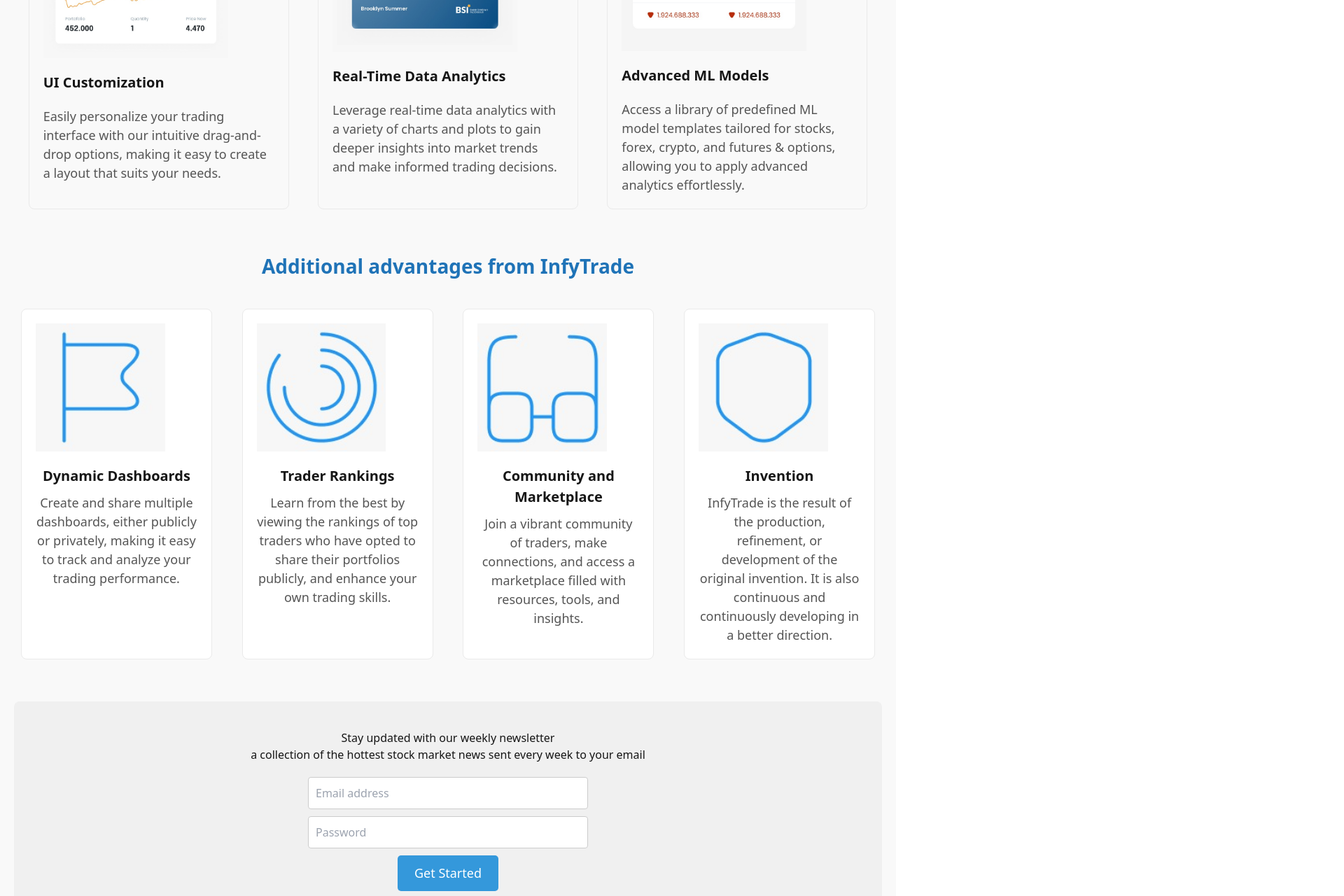
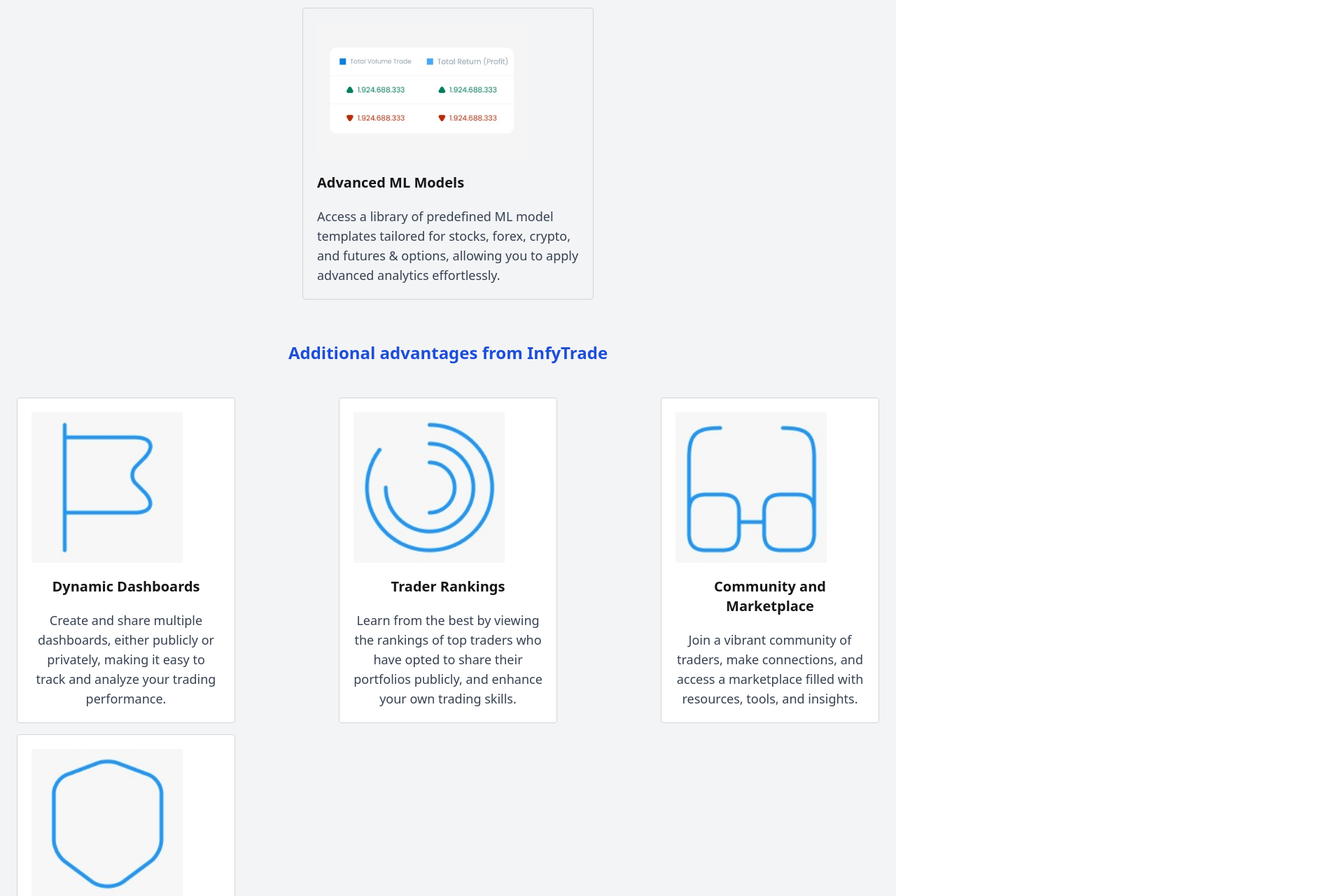
Before and after one commit to karthikreddy-7/InfyTrade, a React (Create React App) app in the folder frontend/infytradefe/: page / in a window 1280 px wide. Shown: the part 1520-2800 px from the top of the page at 70% size, 1920 px wide, since content can reach past the window. Built offline with nearby package versions, Linux system fonts and the light colour scheme.

Commit message:
fixed irregularities in in header and landing

```diff
--- a/frontend/infytradefe/public/index.html
+++ b/frontend/infytradefe/public/index.html
@@ -4,6 +4,9 @@
     <meta charset="utf-8" />
     <link rel="icon" href="%PUBLIC_URL%/logo.ico" />
     <meta name="viewport" content="width=device-width, initial-scale=1" />
+    <link rel="preconnect" href="https://fonts.googleapis.com">
+<link rel="preconnect" href="https://fonts.gstatic.com" crossorigin>
+<link href="https://fonts.googleapis.com/css2?family=Lato:ital,wght@0,100;0,300;0,400;0,700;0,900;1,100;1,300;1,400;1,700;1,900&display=swap" rel="stylesheet">
     <meta name="theme-color" content="#000000" />
     <meta
       name="description"
--- a/frontend/infytradefe/src/components/header.js
+++ b/frontend/infytradefe/src/components/header.js
@@ -2,123 +2,58 @@
 import { useDispatch, useSelector } from "react-redux";
 import { loginSuccess, logout } from "../redux/action";
 import { Link } from "react-router-dom";
-import { Disclosure } from "@headlessui/react";
 import logo from "../assests/logo.png";
 
 const Header = () => {
   const dispatch = useDispatch();
   const isLoggedIn = useSelector((state) => state.auth.isLoggedIn);
 
-  const navigation = ["MarketPlace", "About Us", "Journey", "Help", "Blog"];
+  const navigation = ["MarketPlace", "About Us", "Help"];
 
   const handleLoginStatusChange = () => {
     const user = { name: "John Doe", email: "john.doe@example.com" };
-    console.log(user);
     if (isLoggedIn) {
       dispatch(logout());
     } else {
       dispatch(loginSuccess(user));
-      console.log(isLoggedIn);
     }
   };
 
   return (
     <>
-      <div className="w-screen bg-white">
-        <nav className="container relative flex flex-wrap items-center justify-between p-0 m-2 mx-auto lg:justify-between xl:px-0">
-          {/* Logo  */}
-          <Disclosure>
-            {({ open }) => (
-              <>
-                <div className="flex flex-wrap items-center justify-between w-full lg:w-auto m-4">
+      <div className="flex mt-4 items-center justify-between  rounded-full">
+        <div className="flex items-center ml-10">
+          <img src={logo} className="object-contain w-8 mr-2" alt="Logo" />
+          <div className="text-2xl text-blue-600 font-extrabold font-sans">
+            <Link to="/">InfyTrade</Link>
+          </div>
+        </div>
+        <div className="flex m-1">
           <Link
             to="/"
-                    className="flex items-center space-x-2 text-2xl font-medium text-blue-800"
+            className="btn btn-ghost m-1 font-bold text-blue-600 rounded-full"
           >
-                    <img
-                      src={logo}
-                      alt="Logo"
-                      width="32"
-                      height="32"
-                      className="w-8"
-                    />
-                    <span> InfyTrade </span>
+            Home
           </Link>
-
-                  <Disclosure.Button
-                    aria-label="Toggle Menu"
-                    className="px-2 py-1 ml-auto text-gray-500 rounded-md lg:hidden hover:text-indigo-500 focus:text-indigo-500 focus:bg-indigo-100 focus:outline-none  "
+          <Link
+            to="/marketplace"
+            className="btn btn-ghost m-1 font-bold text-blue-600 rounded-full"
           >
-                    <svg
-                      className="w-6 h-6 fill-current"
-                      xmlns="http://www.w3.org/2000/svg"
-                      viewBox="0 0 24 24"
-                    >
-                      {open && (
-                        <path
-                          fillRule="evenodd"
-                          clipRule="evenodd"
-                          d="M18.278 16.864a1 1 0 0 1-1.414 1.414l-4.829-4.828-4.828 4.828a1 1 0 0 1-1.414-1.414l4.828-4.829-4.828-4.828a1 1 0 0 1 1.414-1.414l4.829 4.828 4.828-4.828a1 1 0 1 1 1.414 1.414l-4.828 4.829 4.828 4.828z"
-                        />
-                      )}
-                      {!open && (
-                        <path
-                          fillRule="evenodd"
-                          d="M4 5h16a1 1 0 0 1 0 2H4a1 1 0 1 1 0-2zm0 6h16a1 1 0 0 1 0 2H4a1 1 0 0 1 0-2zm0 6h16a1 1 0 0 1 0 2H4a1 1 0 0 1 0-2z"
-                        />
-                      )}
-                    </svg>
-                  </Disclosure.Button>
-
-                  <Disclosure.Panel className="flex flex-wrap w-full my-5 lg:hidden">
-                    <>
-                      {navigation.map((item, index) => (
-                        <Link
-                          key={index}
-                          href="/"
-                          className="w-full px-4 py-2 -ml-4 text-gray-500 rounded-md hover:text-indigo-500 focus:text-indigo-500 focus:bg-indigo-100  focus:outline-none"
-                        >
-                          {item}
+            Market Place
           </Link>
-                      ))}
-                    </>
-                  </Disclosure.Panel>
-                </div>
-              </>
-            )}
-          </Disclosure>
-
-          {/* menu  */}
-          <div className="hidden text-center lg:flex lg:items-center">
-            <ul className="items-center justify-end flex-1 pt-6 list-none lg:pt-0 lg:flex">
-              {navigation.map((menu, index) => (
-                <li className="mr-3 nav__item" key={index}>
-                  <Link
-                    href="/"
-                    className="inline-block px-4 py-2 text-lg font-normal text-gray-800 no-underline rounded-md  hover:text-indigo-500 focus:text-indigo-500 focus:bg-indigo-100 focus:outline-none "
-                  >
-                    {menu}
-                  </Link>
-                </li>
-              ))}
-            </ul>
-          </div>
-
-          <div className="hidden mr-3 space-x-4 lg:flex nav__item">
           <Link
             to="/signup"
-              className="px-6 py-2 text-blue-600 rounded-md md:ml-5"
+            className="btn btn-ghost m-1 font-bold text-blue-600 rounded-full"
           >
             Sign Up
           </Link>
           <Link
             to="/signin"
-              className="px-6 py-2 text-white bg-blue-600 rounded-md md:ml-5"
+            className="btn btn-ghost m-1 font-bold text-blue-600 rounded-full"
           >
-              Sign In
+            Login
           </Link>
         </div>
-        </nav>
       </div>
     </>
   );
--- a/frontend/infytradefe/src/components/landingPage.js
+++ b/frontend/infytradefe/src/components/landingPage.js
@@ -15,7 +15,6 @@
   const dispatch = useDispatch();
   const isLoggedIn = useSelector((state) => state.auth.isLoggedIn);
 
-  // State for managing subscription message
   const [subscriptionMessage, setSubscriptionMessage] = useState("");
 
   const handleLoginStatusChange = () => {
@@ -29,306 +28,188 @@
 
   const handleNewsletterSignup = () => {
     setSubscriptionMessage("Subscribed successfully!");
-    // Clear the message after a few seconds
     setTimeout(() => setSubscriptionMessage(""), 3000);
   };
 
   return (
-    <div style={styles.container}>
-      <div style={styles.heroSection}>
-        <div style={styles.heroText}>
-          <p style={styles.subtitle}>Trade Smarter with InfyTrade</p>
-          <h1 style={styles.mainTitle}>
+    <>
+      <div className="text-left p-4 m-2 max-w-screen mx-auto bg-gray-100 rounded-lg">
+        <div className="flex flex-row h-screen max-w-screen ">
+          <div className="w-3/5 p-2 text-2xl m-4 mt-16">
+            <p className="text-blue-500 text-2xl font-bold mb-5">
+              Trade Smarter with InfyTrade
+            </p>
+            <h1 className="text-5xl font-bold mb-10 leading-tight">
               Trade, Analyze, Succeed and{" "}
-            <span style={styles.highlight}>Get Amazing Profit</span>
+              <span className="text-blue-500">Get Amazing Profit</span>
             </h1>
-          <p style={styles.description}>
+            <p className=" text-base font-semibold text-gray-600 mb-10">
               Revolutionize your trading experience with our cutting-edge tools,
               real-time insights, and community-driven features.
             </p>
-          <div style={styles.buttons}>
-            <button style={styles.getStartedButton} onClick={handleLoginStatusChange}>
-              {isLoggedIn ? "Logout" : "Go to MarketPlace"}
+            <div className="flex justify-start gap-5">
+              <button
+                className="btn btn-primary text-white "
+                onClick={handleLoginStatusChange}
+              >
+                {"Go to MarketPlace"}
               </button>
-            <button style={styles.howItWorksButton}>See How it Works</button>
+              <button className="btn btn-ghost bg-gray-100">
+                See How it Works
+              </button>
             </div>
           </div>
-        <img src={flexImage} alt="FlexImage" style={styles.heroImage} />
+          <div className="w-3/5  overflow-hidden bg-transparent">
+            <img
+              src={flexImage}
+              alt="FlexImage"
+              className="w-full object-cover object-center"
+            />
+          </div>
         </div>
 
-      <h2 style={styles.centeredTitle}>Why choose InfyTrade?</h2>
-      <h3 style={styles.centeredSubtitle}>Specially designed for stock market</h3>
-      <div style={styles.features}>
-        <div style={styles.feature}>
-          <img src={ui_customization} alt="UI Customization" style={styles.featureImage} />
-          <h4 style={styles.featureTitle}>UI Customization</h4>
-          <p style={styles.featureText}>
-            Easily personalize your trading interface with our intuitive drag-and-drop options,
-            making it easy to create a layout that suits your needs.
+        <h2 className="text-2xl font-bold text-blue-700 text-center mb-10">
+          Why choose InfyTrade?
+        </h2>
+        <h3 className="text-blue-500 text-xl text-center mb-10">
+          Specially designed for stock market
+        </h3>
+        <div className="flex justify-around flex-wrap">
+          <div className="w-1/3 m-5 p-5 border border-gray-300 rounded text-left">
+            <img
+              src={ui_customization}
+              alt="UI Customization"
+              className="w-4/5 h-auto mb-5"
+            />
+            <h4 className="text-xl font-bold mb-5">UI Customization</h4>
+            <p className="text-lg text-gray-700">
+              Easily personalize your trading interface with our intuitive
+              drag-and-drop options, making it easy to create a layout that
+              suits your needs.
             </p>
           </div>
-        <div style={styles.feature}>
-          <img src={rtdata_analysis} alt="Real-Time Data Analytics" style={styles.featureImage} />
-          <h4 style={styles.featureTitle}>Real-Time Data Analytics</h4>
-          <p style={styles.featureText}>
-            Leverage real-time data analytics with a variety of charts and plots to gain deeper
-            insights into market trends and make informed trading decisions.
+          <div className="w-1/3 m-5 p-5 border border-gray-300 rounded text-left">
+            <img
+              src={rtdata_analysis}
+              alt="Real-Time Data Analytics"
+              className="w-4/5 h-auto mb-5"
+            />
+            <h4 className="text-xl font-bold mb-5">Real-Time Data Analytics</h4>
+            <p className="text-lg text-gray-700">
+              Leverage real-time data analytics with a variety of charts and
+              plots to gain deeper insights into market trends and make informed
+              trading decisions.
             </p>
           </div>
-        <div style={styles.feature}>
-          <img src={mlmodels} alt="Advanced ML Models" style={styles.featureImage} />
-          <h4 style={styles.featureTitle}>Advanced ML Models</h4>
-          <p style={styles.featureText}>
-            Access a library of predefined ML model templates tailored for stocks, forex, crypto,
-            and futures & options, allowing you to apply advanced analytics effortlessly.
+          <div className="w-1/3 m-5 p-5 border border-gray-300 rounded text-left">
+            <img
+              src={mlmodels}
+              alt="Advanced ML Models"
+              className="w-4/5 h-auto mb-5"
+            />
+            <h4 className="text-xl font-bold mb-5">Advanced ML Models</h4>
+            <p className="text-lg text-gray-700">
+              Access a library of predefined ML model templates tailored for
+              stocks, forex, crypto, and futures & options, allowing you to
+              apply advanced analytics effortlessly.
             </p>
           </div>
         </div>
 
-      <h2 style={styles.additionalTitle}>Additional advantages from InfyTrade</h2>
-      <div style={styles.additionalAdvantages}>
-        <div style={styles.advantage}>
-          <img src={dynamicDashboards} alt="Dynamic Dashboards" style={styles.advantageImage} />
-          <h4 style={styles.advantageTitle}>Dynamic Dashboards</h4>
-          <p style={styles.advantageText}>
-            Create and share multiple dashboards, either publicly or privately, making it easy to
-            track and analyze your trading performance.
+        <h2 className="text-2xl font-bold text-blue-700 text-center mt-10 mb-10">
+          Additional advantages from InfyTrade
+        </h2>
+        <div className="flex justify-between flex-wrap mt-10">
+          <div className="w-1/4 text-center p-5 bg-white border border-gray-300 rounded m-2">
+            <img
+              src={dynamicDashboards}
+              alt="Dynamic Dashboards"
+              className="w-4/5 h-auto mb-5"
+            />
+            <h4 className="text-xl font-bold mb-5">Dynamic Dashboards</h4>
+            <p className="text-lg text-gray-700">
+              Create and share multiple dashboards, either publicly or
+              privately, making it easy to track and analyze your trading
+              performance.
             </p>
           </div>
-        <div style={styles.advantage}>
-          <img src={traderRankings} alt="Trader Rankings" style={styles.advantageImage} />
-          <h4 style={styles.advantageTitle}>Trader Rankings</h4>
-          <p style={styles.advantageText}>
-            Learn from the best by viewing the rankings of top traders who have opted to share
-            their portfolios publicly, and enhance your own trading skills.
+          <div className="w-1/4 text-center p-5 bg-white border border-gray-300 rounded m-2">
+            <img
+              src={traderRankings}
+              alt="Trader Rankings"
+              className="w-4/5 h-auto mb-5"
+            />
+            <h4 className="text-xl font-bold mb-5">Trader Rankings</h4>
+            <p className="text-lg text-gray-700">
+              Learn from the best by viewing the rankings of top traders who
+              have opted to share their portfolios publicly, and enhance your
+              own trading skills.
             </p>
           </div>
-        <div style={styles.advantage}>
-          <img src={communityMarketplace} alt="Community and Marketplace" style={styles.advantageImage} />
-          <h4 style={styles.advantageTitle}>Community and Marketplace</h4>
-          <p style={styles.advantageText}>
-            Join a vibrant community of traders, make connections, and access a marketplace filled
-            with resources, tools, and insights.
+          <div className="w-1/4 text-center p-5 bg-white border border-gray-300 rounded m-2">
+            <img
+              src={communityMarketplace}
+              alt="Community and Marketplace"
+              className="w-4/5 h-auto mb-5"
+            />
+            <h4 className="text-xl font-bold mb-5">
+              Community and Marketplace
+            </h4>
+            <p className="text-lg text-gray-700">
+              Join a vibrant community of traders, make connections, and access
+              a marketplace filled with resources, tools, and insights.
             </p>
           </div>
-        <div style={styles.advantage}>
-          <img src={invention} alt="Invention" style={styles.advantageImage} />
-          <h4 style={styles.advantageTitle}>Invention</h4>
-          <p style={styles.advantageText}>
-            InfyTrade is the result of the production, refinement, or development of the original
-            invention. It is also continuous and continuously developing in a better direction.
+          <div className="w-1/4 text-center p-5 bg-white border border-gray-300 rounded m-2">
+            <img
+              src={invention}
+              alt="Invention"
+              className="w-4/5 h-auto mb-5"
+            />
+            <h4 className="text-xl font-bold mb-5">Invention</h4>
+            <p className="text-lg text-gray-700">
+              InfyTrade is the result of the production, refinement, or
+              development of the original invention. It is also continuous and
+              continuously developing in a better direction.
             </p>
           </div>
         </div>
 
-      <div style={styles.newsletterSection}>
-        <div style={styles.newsletterText}>
+        <div className="flex flex-col items-center justify-center text-center mt-10 mb-10 p-10 bg-gray-200 rounded">
+          <div className="mb-5">
             <h2>Stay updated with our weekly newsletter</h2>
-          <p>a collection of the hottest stock market news sent every week to your email</p>
+            <p>
+              a collection of the hottest stock market news sent every week to
+              your email
+            </p>
           </div>
-        <div style={styles.newsletterSignup}>
-          <input type="email" placeholder="Email address" style={styles.inputField} />
-          <input type="password" placeholder="Password" style={styles.inputField} />
-          <button style={styles.signupButton} onClick={handleNewsletterSignup}>Get Started</button>
+          <div className="flex flex-col items-center w-full max-w-xs">
+            <input
+              type="email"
+              placeholder="Email address"
+              className="w-full p-2 mb-2 border border-gray-400 rounded"
+            />
+            <input
+              type="password"
+              placeholder="Password"
+              className="w-full p-2 mb-2 border border-gray-400 rounded"
+            />
+            <button
+              className="bg-blue-500 text-white border-none p-3 rounded cursor-pointer text-xl"
+              onClick={handleNewsletterSignup}
+            >
+              Get Started
+            </button>
           </div>
           {subscriptionMessage && (
-          <div style={styles.subscriptionMessage}>
+            <div className="mt-5 text-green-600 text-lg font-bold">
               {subscriptionMessage}
             </div>
           )}
         </div>
-
-      {/* Add Footer here if needed */}
-      {/* <Footer /> */}
       </div>
+    </>
   );
 };
 
-const styles = {
-  container: {
-    textAlign: "left",
-    padding: "10px 20px",
-    backgroundColor: "#f9f9f9",
-    maxWidth: "100%",
-    margin: "0 auto",
-  },
-  heroSection: {
-    display: "flex",
-    flexDirection: "row",
-    width: "100%",
-  },
-  heroText: {
-    flex: "0 0 55%",
-    padding: "20px",
-    fontSize: "22px",
-  },
-  subtitle: {
-    color: "#3498db",
-    fontSize: "28px",
-    marginBottom: "20px",
-  },
-  mainTitle: {
-    fontSize: "56px",
-    fontWeight: "bold",
-    marginBottom: "30px",
-    lineHeight: "1.2",
-  },
-  highlight: {
-    color: "#3498db",
-  },
-  description: {
-    fontSize: "24px",
-    color: "#666",
-    marginBottom: "40px",
-  },
-  buttons: {
-    display: "flex",
-    justifyContent: "flex-start",
-    gap: "20px",
-  },
-  getStartedButton: {
-    backgroundColor: "#3498db",
-    color: "#fff",
-    border: "none",
-    padding: "12px 24px",
-    borderRadius: "5px",
-    cursor: "pointer",
-    fontSize: "18px",
-  },
-  howItWorksButton: {
-    backgroundColor: "transparent",
-    color: "#3498db",
-    border: "2px solid #3498db",
-    padding: "12px 24px",
-    borderRadius: "5px",
-    cursor: "pointer",
-    fontSize: "18px",
-  },
-  heroImage: {
-    flex: "0 0 45%",
-    maxWidth: "100%",
-    height: "auto",
-  },
-  centeredTitle: {
-    fontSize: "28px",
-    fontWeight: "bold",
-    color: "#1f73b7",
-    textAlign: "center",
-    marginBottom: "30px",
-  },
-  centeredSubtitle: {
-    color: "#3498db",
-    fontSize: "20px",
-    textAlign: "center",
-    marginBottom: "30px",
-  },
-  features: {
-    display: "flex",
-    justifyContent: "space-around",
-    flexWrap: "wrap",
-  },
-  feature: {
-    width: "30%",
-    margin: "20px",
-    padding: "20px",
-    border: "1px solid #eaeaea",
-    borderRadius: "8px",
-    textAlign: "left",
-  },
-  featureImage: {
-    width: "80%",     height: "auto",
-    marginBottom: "20px",
-  },
-  featureTitle: {
-    fontSize: "20px",
-    fontWeight: "bold",
-    marginBottom: "20px",
-  },
-  featureText: {
-    fontSize: "18px",
-    color: "#555",
-  },
-  additionalTitle: {
-    fontSize: "28px",
-    fontWeight: "bold",
-    color: "#1f73b7",
-    textAlign: "center",
-    marginTop: "40px",
-    marginBottom: "30px",
-  },
-  additionalAdvantages: {
-    display: "flex",
-    justifyContent: "space-between",
-    flexWrap: "wrap",
-    marginTop: "30px",
-  },
-  advantage: {
-    width: "22%",
-    textAlign: "center",
-    padding: "20px",
-    backgroundColor: "#fff",
-    border: "1px solid #eaeaea",
-    borderRadius: "8px",
-    margin: "10px",
-  },
-  advantageImage: {
-    width: "80%", // Adjusted width
-    height: "auto",
-    marginBottom: "20px",
-  },
-  advantageTitle: {
-    fontSize: "20px", // Adjusted font size
-    fontWeight: "bold",
-    marginBottom: "10px",
-  },
-  advantageText: {
-    fontSize: "18px", // Adjusted font size
-    color: "#555",
-  },
-  newsletterSection: {
-    display: "flex",
-    flexDirection: "column",
-    alignItems: "center",
-    justifyContent: "center",
-    textAlign: "center",
-    marginTop: "50px",
-    marginBottom: "50px",
-    padding: "40px",
-    backgroundColor: "#f0f0f0",
-    borderRadius: "8px",
-  },
-  newsletterText: {
-    marginBottom: "20px",
-  },
-  newsletterSignup: {
-    display: "flex",
-    flexDirection: "column",
-    alignItems: "center",
-    width: "100%",
-    maxWidth: "400px",
-  },
-  inputField: {
-    width: "100%",
-    padding: "10px",
-    marginBottom: "10px",
-    border: "1px solid #ccc",
-    borderRadius: "4px",
-  },
-  signupButton: {
-    backgroundColor: "#3498db",
-    color: "#fff",
-    border: "none",
-    padding: "12px 24px",
-    borderRadius: "5px",
-    cursor: "pointer",
-    fontSize: "18px",
-  },
-  subscriptionMessage: {
-    marginTop: "20px",
-    color: "#28a745",
-    fontSize: "16px",
-    fontWeight: "bold",
-  },
-};
-
 export default LandingPage;
--- a/frontend/infytradefe/tailwind.config.js
+++ b/frontend/infytradefe/tailwind.config.js
@@ -2,7 +2,11 @@
 module.exports = {
   content: ["./src/**/*.{html,js,jsx,ts,tsx}"],
   theme: {
-    extend: {},
+    extend: {
+      fontFamily: {
+        lato: ["Lato", "sans-serif"],
+      },
+    },
   },
   plugins: [require("daisyui")],
   daisyui: {
```
Also changed, not shown: frontend/infytradefe/src/assests/flex_image.jpeg. Lines whose indentation alone changed are shown as unchanged.
